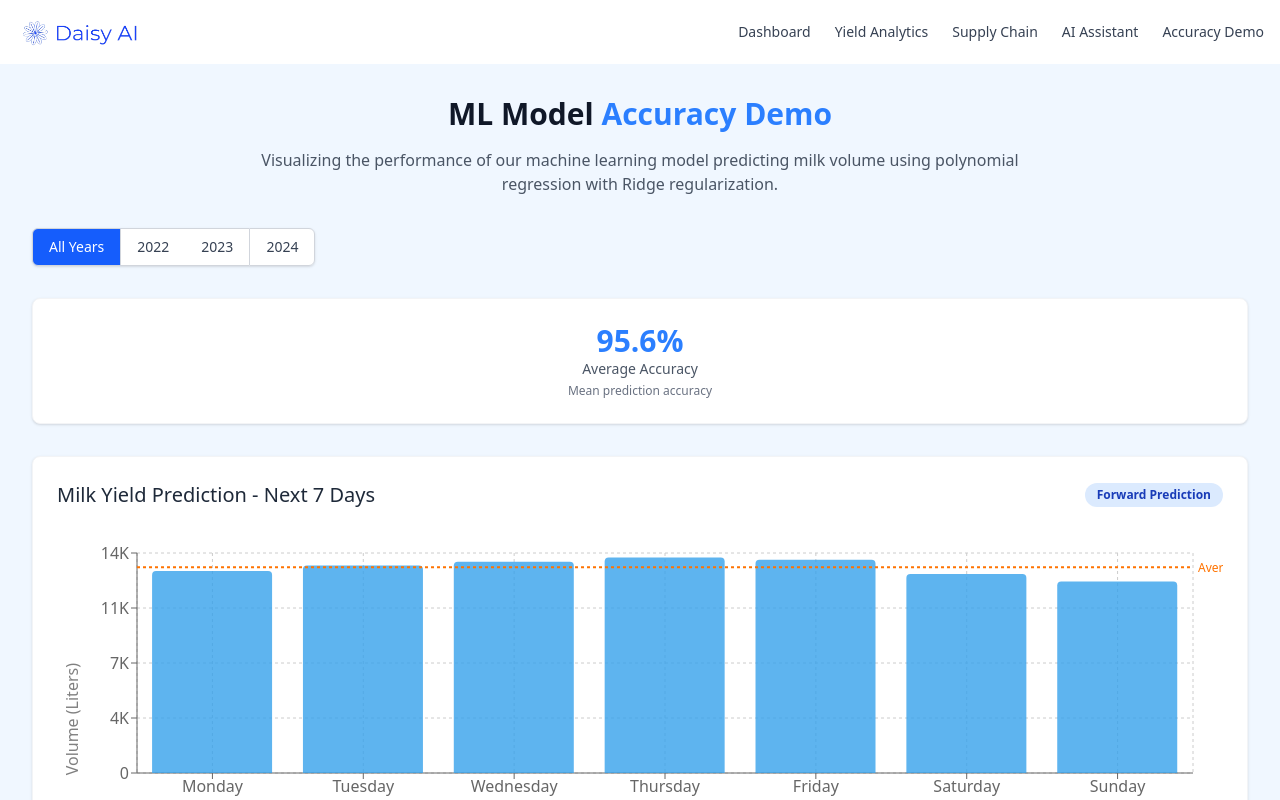
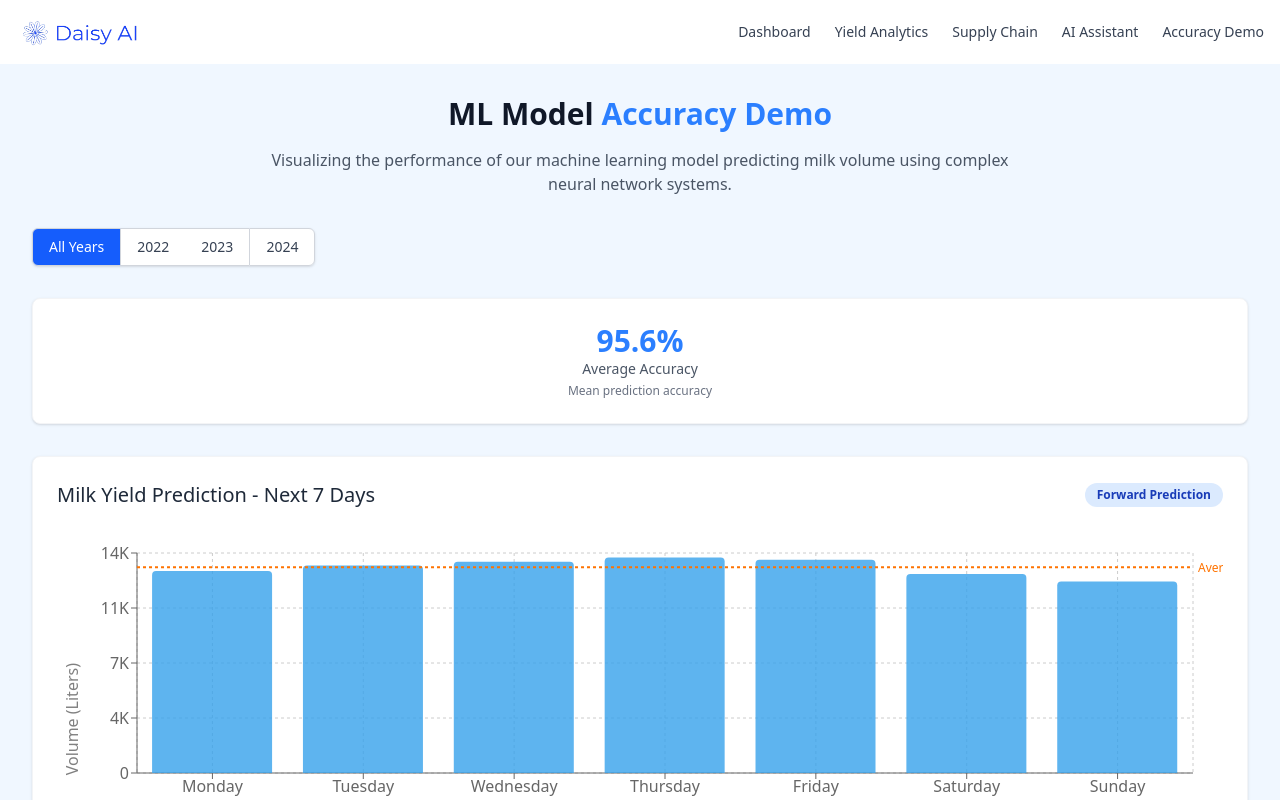
Before and after one commit to Ch-ir-ag/AgTechv0, a Next.js app: page /accuracy-demo in a window 1280 px wide. Shown: the top 800 px of the page. Built offline with nearby package versions, Linux system fonts and the light colour scheme.

Commit message:
Text update

```diff
--- a/src/app/accuracy-demo/page.tsx
+++ b/src/app/accuracy-demo/page.tsx
@@ -163,7 +163,7 @@ export default function AccuracyDemo() {
             </h1>
             <p className="text-gray-600 max-w-3xl mx-auto">
               Visualizing the performance of our machine learning model predicting milk volume
-              using polynomial regression with Ridge regularization.
+              using complex neural network systems.
             </p>
           </div>
 
```
